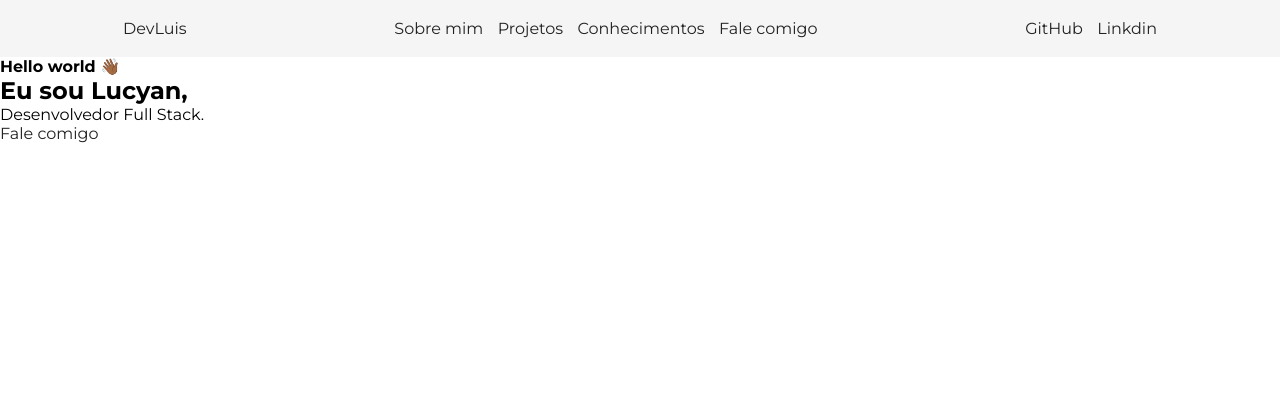
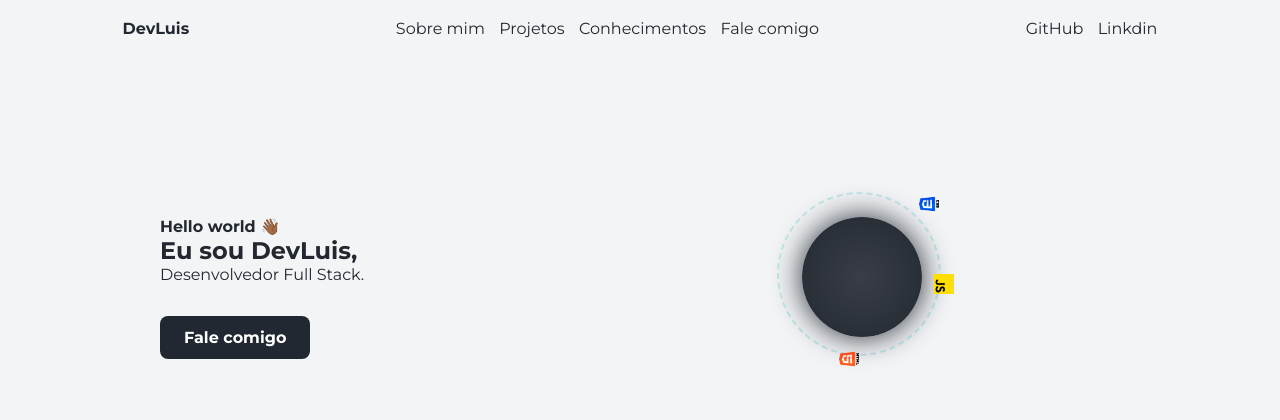
Before and after one commit to SrMaestro/Pagina-perfil-pessoal, a plain HTML site: page perfil.html in a window 1280 px wide. Drawn offline with Linux system fonts and the light colour scheme.

Commit message:
feat : animacao main

```diff
--- a/perfil.html
+++ b/perfil.html
@@ -26,21 +26,38 @@
         </ul>
     </header>
 
-    <section>
-        <div>
+    <section class="home">
+        <div class="wrapper">
             <div>
                 <div>
                     <h4>Hello world 👋🏾</h4>
-                    <h1>Eu sou Lucyan,</h1>
+                    <h1>Eu sou DevLuis,</h1>
                 </div>
                 <div>
                     <p>Desenvolvedor Full Stack.</p>
-                    <a> Fale comigo </a>
+                    <a class="fale_comigo"> Fale comigo </a>
                 </div>
             </div>
-            <div>
+            <div class="planet-container , ">
+                <div class="tech-sphere"></div>
+                <div class="tech-ring">
+                    <!-- Ícones das tecnologias -->
+                    <img src="assets/js.png" alt="React">
+                    <img src="assets/html-5.png" alt="Node">
+                    <img src="assets/css-3.png" alt="Node">
+
+                    <!-- Adicione mais ícones -->
+                </div>
             </div>
+
+
         </div>
+        </div>
+    </section>
+
+    <section>
+
+
     </section>
 
 </body>
--- a/style.css
+++ b/style.css
@@ -1,20 +1,26 @@
 @import url('https://fonts.googleapis.com/css2?family=Montserrat:wght@400;700&display=swap');
 
 :root {
-    --cor-primaria: #3498db;
-    --cor-secundaria: #2ecc71;
-    --cor-fundo: #f5f5f5;
-    --cor-texto: #222;
+    --cor-primaria: #222831;      /* Preto moderno */
+    --cor-secundaria: #393e46;    /* Cinza escuro */
+    --cor-fundo: #f3f4f6;         /* Cinza claro para fundo */
+    --cor-texto: #23272f;         /* Preto/cinza para texto */
+    --cor-destaque: #00adb5;      /* Azul esverdeado para detalhes */
 }
 
 *{
     margin: 0;
     padding: 0;
-
 }
 
 body{
     font-family: 'Montserrat', Arial, sans-serif;
+    background-color: var(--cor-fundo);
+    color: var(--cor-texto);
+}
+
+img{
+    width: px;
 }
 
 .container{
@@ -25,10 +31,9 @@ body{
 }
 
 .logo{
-    color: var(--cor-texto);
+    color: var(--cor-primaria);
     text-decoration: none;
-    font-weight: 500;
-
+    font-weight: 700;
 }
 
 .navegation{
@@ -44,9 +49,15 @@ body{
     color: var(--cor-texto);
     text-decoration: none;
     list-style: none;
-
+    font-size: medium;
 }
 
+.navegation_item a:hover {
+    color: var(--cor-destaque);
+    background: #e5e7eb;
+    border-radius: 0.3rem;
+    transition: background 0.2s, color 0.2s;
+}
 
 .social-links{
     display: flex;
@@ -56,3 +67,107 @@ body{
     text-decoration: none;
     list-style: none;
 }
+
+.social-item a {
+    color: var(--cor-primaria);
+    font-weight: 500;
+    transition: color 0.2s;
+}
+.social-item a:hover {
+    color: var(--cor-destaque);
+}
+
+.home{
+
+}
+
+.wrapper{
+    display: flex;
+    justify-content: center;
+    gap: 20rem;
+    margin: 10rem;
+}
+
+.fale_comigo{
+    display: inline-block;
+    padding: 0.75rem 1.5rem;
+    margin-top: 2rem;
+    background-color: var(--cor-primaria);
+    color: #fff;
+    border: none;
+    border-radius: 0.5rem;
+    font-size: 1rem;
+    font-weight: 700;
+    text-decoration: none;
+    cursor: pointer;
+    transition: background 0.2s;
+}
+
+.fale_comigo:hover {
+    background-color: var(--cor-destaque);
+    color: #fff;
+}
+
+.esfera {
+    width: 200px;
+    height: 200px;
+    background: radial-gradient(circle at 35% 35%, #393e46 40%, #222831 100%);
+    border-radius: 50%;
+    box-shadow: 0 4px 24px 0 rgba(34,40,49,0.15);
+    animation: flutuar 2.5s ease-in-out infinite;
+}
+
+@keyframes flutuar {
+    0%, 100% { transform: translateY(0); }
+    50% { transform: translateY(-24px); }
+}
+
+/* Animation */
+
+.planet-container {
+    position: relative;
+    width: 200px;
+    height: 200px;
+    margin: 0 auto;
+}
+
+.tech-sphere {
+    width: 120px;
+    height: 120px;
+    background: radial-gradient(circle, #393e46 , #222831);
+    border-radius: 50%;
+    box-shadow: 0 0 30px var(--cor-primaria);
+    animation: pulse 2s infinite ;
+}
+
+.tech-ring {
+    position: absolute;
+    top: -25px;
+    left: -25px;
+    width: 160px;
+    height: 160px;
+    border: 2px dashed rgba(0, 173, 181, 0.2);
+    border-radius: 50%;
+    animation: rotate-ring 20s infinite linear;
+}
+
+.tech-ring img {
+    position: absolute;
+    width: 20px;
+    animation: rotate-icons 10s infinite linear reverse;
+}
+
+/* Posicione os ícones manualmente ou via JS */
+.tech-ring img:nth-child(1) { top: -15px; left: 50%; }
+.tech-ring img:nth-child(2) { top: 50%; right: -15px; }
+/* ... */
+
+@keyframes rotate-sphere {
+    from { transform: rotateY(0deg); }
+    to { transform: rotateY(360deg); }
+}
+
+@keyframes rotate-ring {
+    from { transform: rotateZ(0deg); }
+    to { transform: rotateZ(360deg); }
+}
```
Also changed, not shown: assets/css-3.png (added), assets/html-5.png (added), assets/java.png (added), assets/js.png (added), assets/pexels-pixabay-414860.jpg (added).
